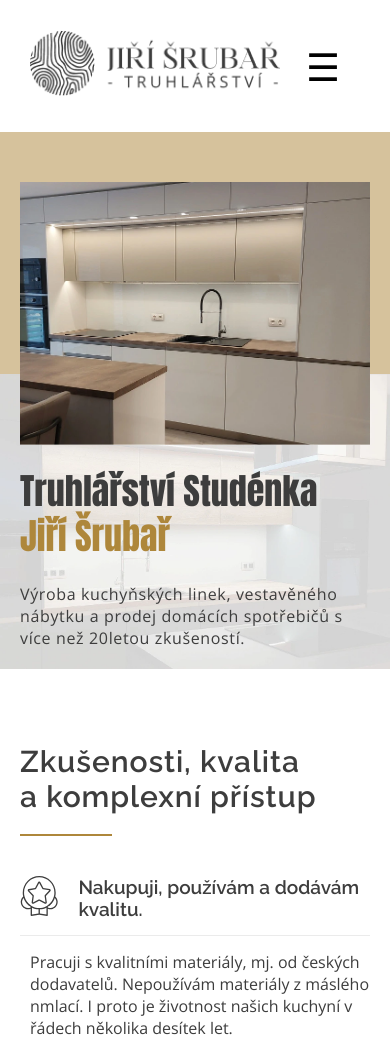
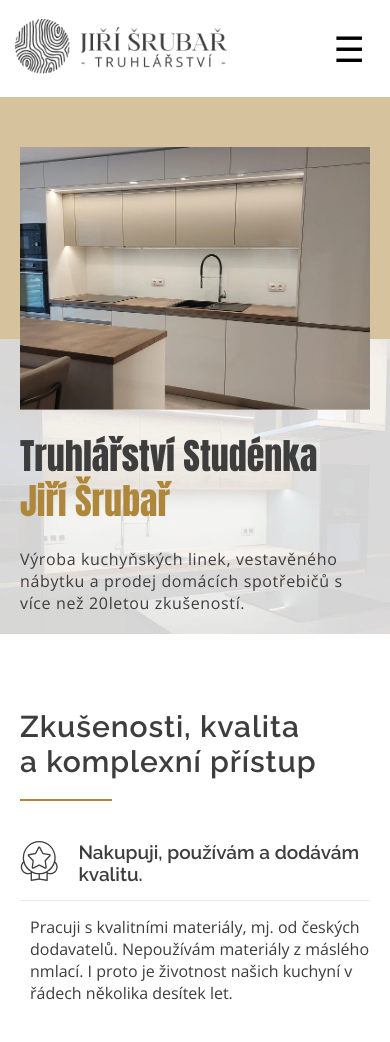
Before and after one commit to krynyckyj/truhlarstvi-studenka-website, a plain HTML site: page index.html in a window 390 px wide. Shown: the top 1042 px of the page. Drawn offline with nearby package versions, Linux system fonts and the light colour scheme.

Commit message:
mobile navigation styling, re-adjusting

```diff
--- a/assets/css/main.css
+++ b/assets/css/main.css
@@ -213,7 +213,7 @@
   }
 }
 
-/* HEADER */
+/* NAV BAR */
 nav {
   z-index: 1;
   font-family: "Open Sans", sans-serif;
@@ -344,12 +344,25 @@
     display: block;
     position: relative;
     z-index: 10000;
-    font-size: 38px;
-    padding: 10px 20px;
+    font-size: 35px;
+    padding: 10px;
   }
+
+  nav .branding img {
+  height: 55px;
 }
 
-  /* --- MOBILE MENU HALF-SCREEN & BLUR OVERLAY --- */
+nav {
+  padding: 15px;
+}
+
+}
+
+.mobile-menu,
+.blur-overlay {
+  display: none;
+}
+
 @media (max-width: 768px) {
   .mobile-menu {
     display: none;
```
